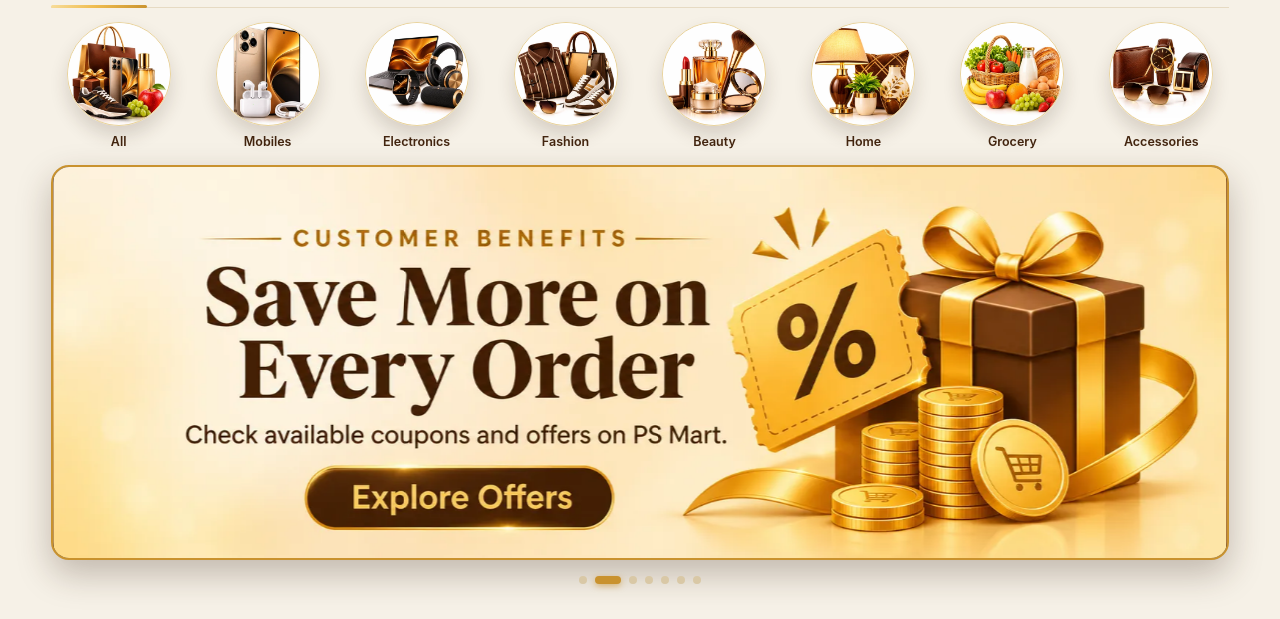
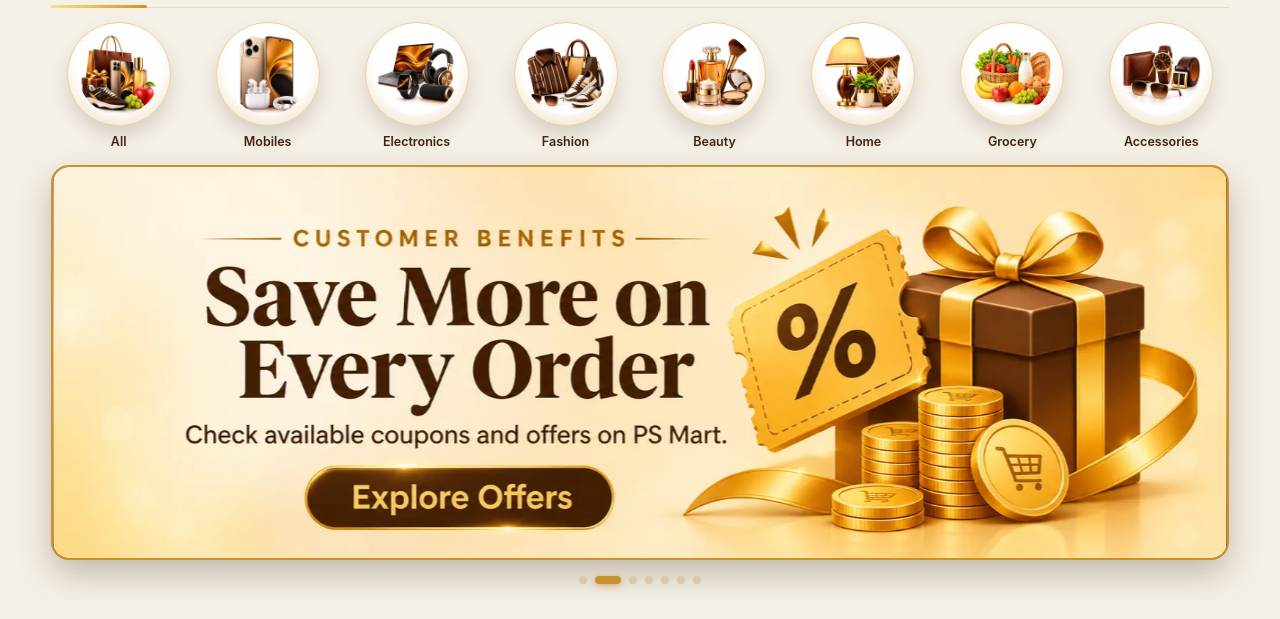
Before and after one commit to prashant05010-wq/PS-Mart-, a plain HTML site: page index.html in a window 1280 px wide. Shown: the part 179-798 px from the top of the page. Drawn offline with nearby package versions, Linux system fonts and the light colour scheme; no server answers.

Commit message:
Update premium.css

```diff
--- a/premium.css
+++ b/premium.css
@@ -39,7 +39,8 @@ body .home-product-grid .product .pic img{transition:transform .45s ease}
 }
 @media(prefers-reduced-motion:reduce){.pm-rv{opacity:1;transform:none;transition:none}.pm-sk i{animation:none}.promo-viewport{transform:none!important}}
 
-/* category photo poora gol circle bharey (square dikhna band) */
-.cat-img img{padding:0!important;object-fit:cover!important;border-radius:50%}
+/* category photo circle ke andar poori dikhe (kate nahi) */
+.cat-img{background:#fff!important}
+.cat-img img{padding:10%!important;object-fit:contain!important;border-radius:50%}
 /* phone ka auto dark-mode site ko ulta na kare */
 :root{color-scheme:only light}
```
